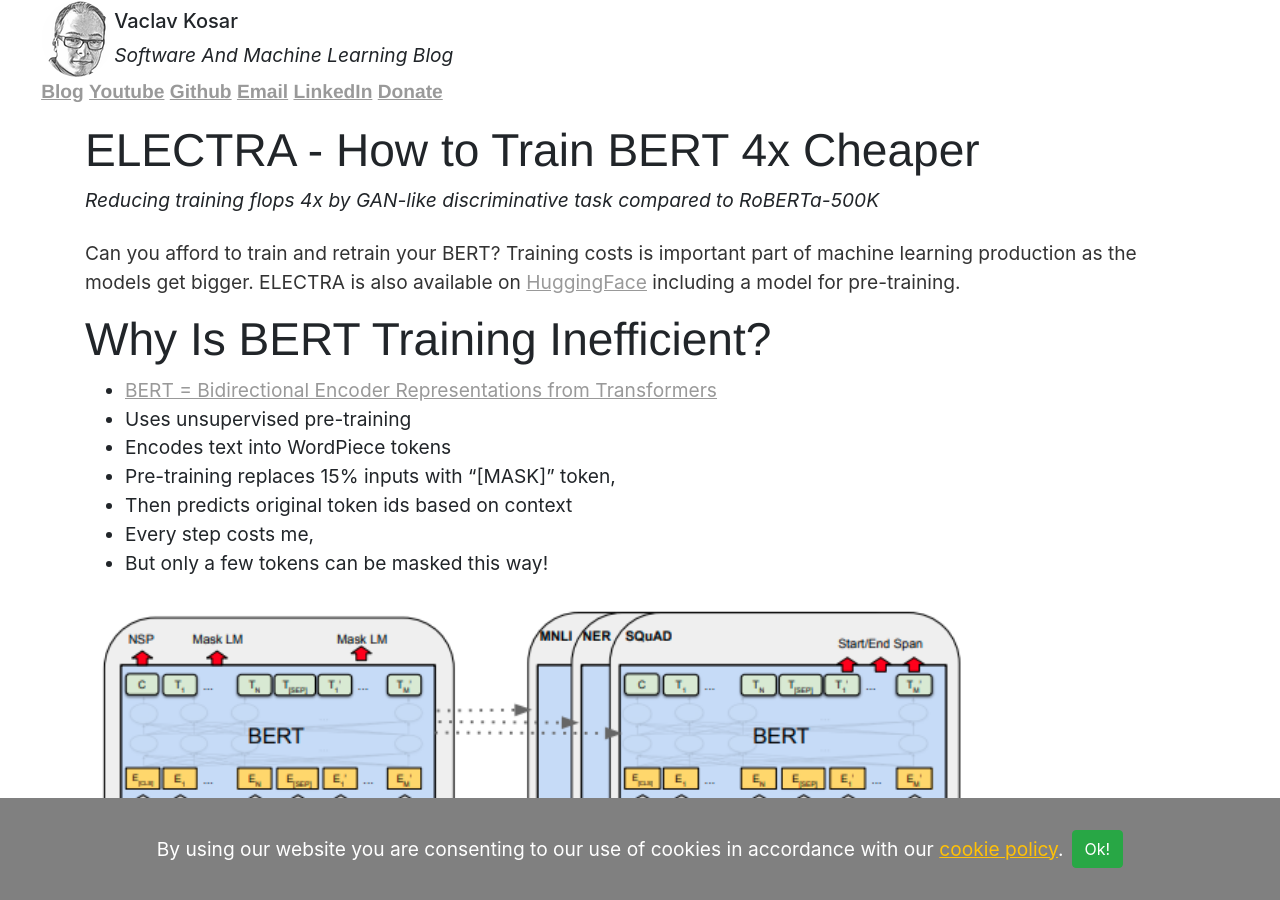
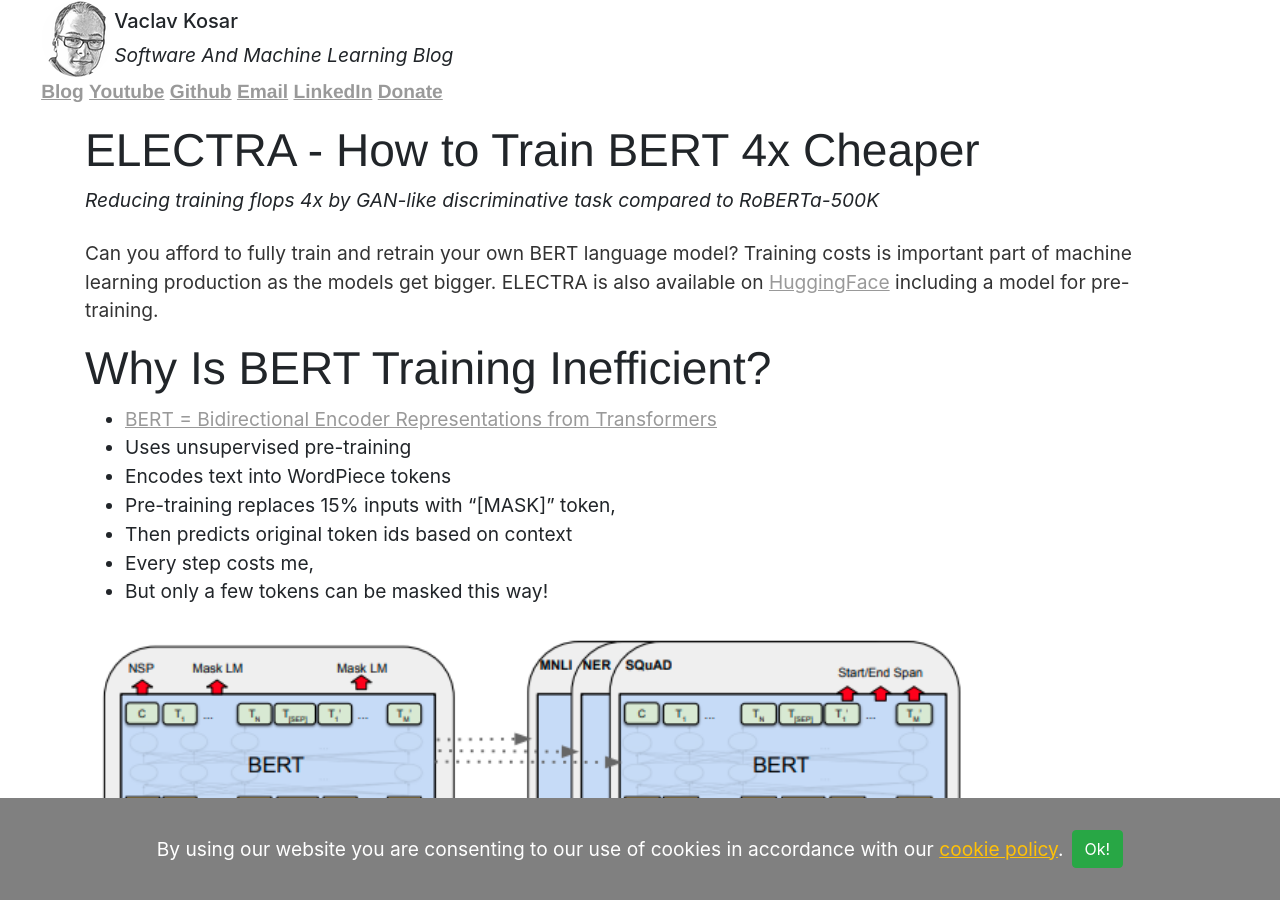
Before and after one commit to vackosar/vackosar.github.io, a Jekyll site: the page built from _posts/2021-10-04-electra-4x-cheaper-bert-training.md, in a window 1280 px wide and 900 px high. Built offline with Jekyll 4.4.1, drawn with Linux system fonts in a browser that asks for light colours.

Commit message:
electra release

```diff
--- a/_posts/2021-10-04-electra-4x-cheaper-bert-training.md
+++ b/_posts/2021-10-04-electra-4x-cheaper-bert-training.md
@@ -8,7 +8,7 @@ permalink: /:categories/:title
 image: /images/electra-thumb.png
 ---
 
-Can you afford to train and retrain your BERT?
+Can you afford to fully train and retrain your own BERT language model?
 Training costs is important part of machine learning production as the models get bigger.
 ELECTRA is also available on [HuggingFace](https://huggingface.co/transformers/model_doc/electra.html) including a model for pre-training.
 
```
